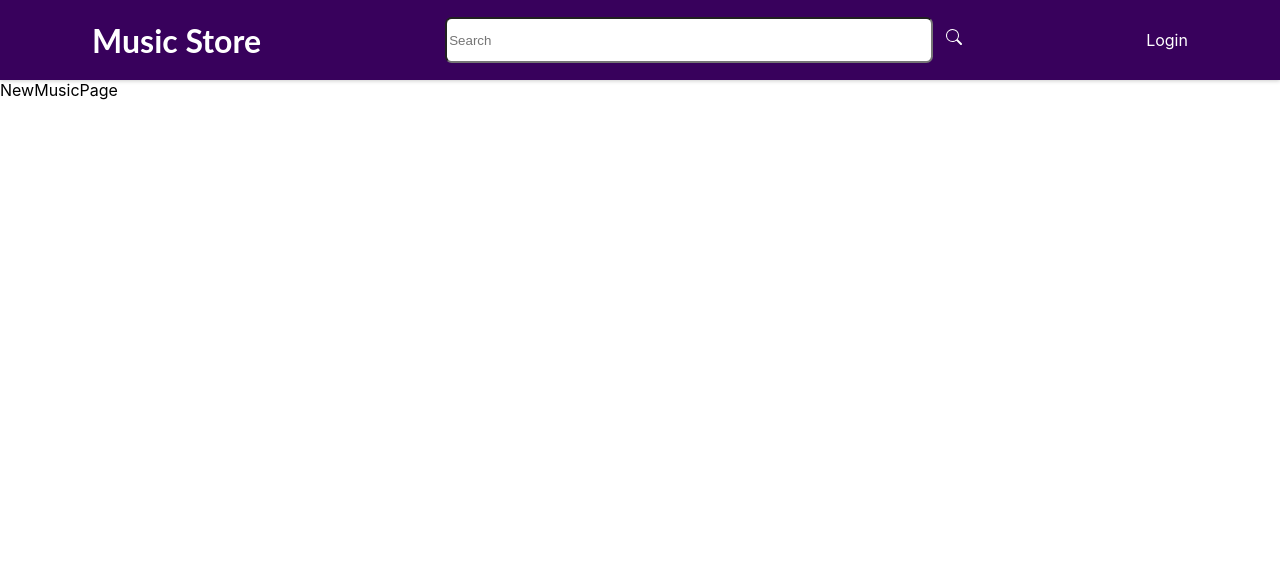
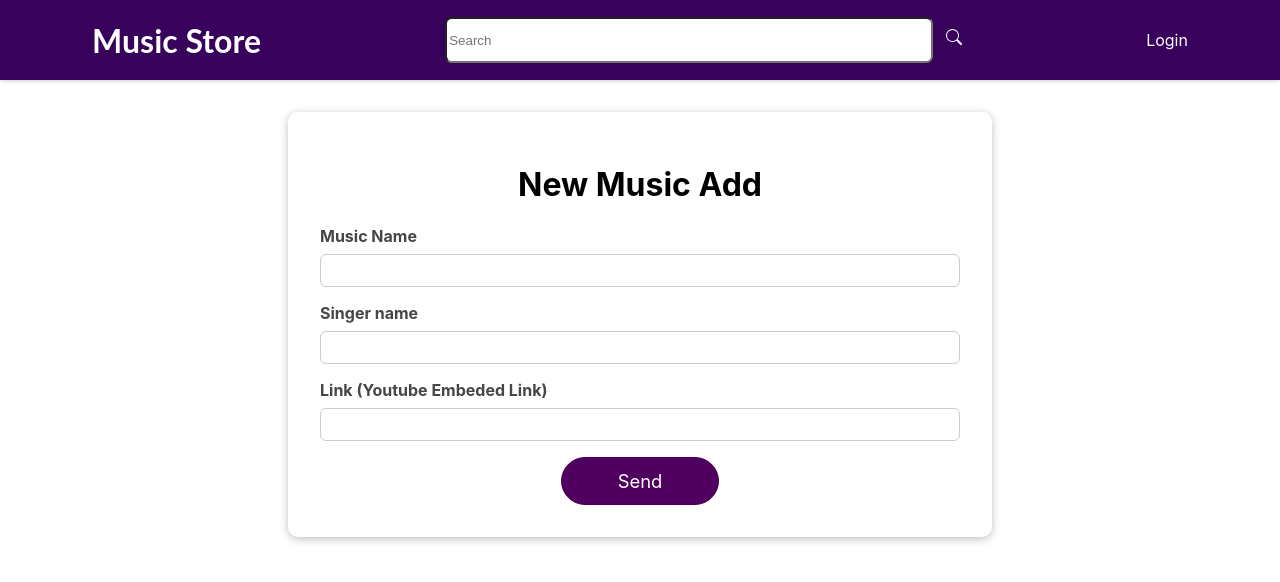
Before and after one commit to cemgokce/music-store, a React (Create React App) app: page /new-music in a window 1280 px wide. Shown: the top 582 px of the page. Built offline with nearby package versions, Linux system fonts and the light colour scheme.

Commit message:
Redux implemented.

```diff
--- a/package.json
+++ b/package.json
@@ -3,6 +3,7 @@
   "version": "0.1.0",
   "private": true,
   "dependencies": {
+    "@reduxjs/toolkit": "^1.9.1",
     "@testing-library/jest-dom": "^5.16.5",
     "@testing-library/react": "^13.4.0",
     "@testing-library/user-event": "^13.5.0",
@@ -10,11 +11,14 @@
     "@types/node": "^16.18.11",
     "@types/react": "^18.0.26",
     "@types/react-dom": "^18.0.10",
+    "@types/react-redux": "^7.1.25",
     "react": "^18.2.0",
     "react-dom": "^18.2.0",
     "react-icons": "^4.7.1",
+    "react-redux": "^8.0.5",
     "react-router-dom": "^5.2.0",
     "react-scripts": "5.0.1",
+    "redux": "^4.2.0",
     "typescript": "^4.9.4",
     "web-vitals": "^2.1.4"
   },
--- a/src/components/Music/Music.module.css
+++ b/src/components/Music/Music.module.css
@@ -1,18 +1,22 @@
-.container{
-    display:flex;
+
+.musicCard {
+    display: flex;
     flex-direction: column;
-    margin-top: 3rem;
-    line-height: 2rem;
+    align-items: center;
+
+    width: 90%;
+    max-width: 40rem;
+    margin: 2rem auto;
+    padding: 2rem;
 }
 
 .name {
     font-size: 1.5rem;
     display: flex;
     justify-content: center;
+    margin-bottom: 1rem;
     font-weight: bold;
-
 }
 .frame {
-    display: flex;
-    justify-content: center;
+    margin-bottom: 1rem;
 }
--- a/src/components/Music/Music.tsx
+++ b/src/components/Music/Music.tsx
@@ -1,18 +1,20 @@
 import React from "react";
 import classes from "./Music.module.css"
+import Button from "../UI/Button/Button"
+import Card from "../UI/Card/Card"
 
 
 const Music = (props: any) => {
   return (
-    <React.Fragment>
-      <div className={classes.container}>
-        <div className={classes.name}>{props.singer}-{props.name}</div>
+    <Card className={classes.musicCard}>
+        <div className={classes.name}>{props.singer} - {props.name}</div>
         <div className={classes.frame}>
-        <iframe  src={props.link} title={props.name} width="560" height="315" frameBorder="0" allowFullScreen
+        <iframe  src={`https://www.youtube.com/embed/${props.link}`} title={props.name} width="560" height="315" frameBorder="0" allowFullScreen
         allow="accelerometer; autoplay; clipboard-write; encrypted-media; gyroscope; picture-in-picture"></iframe>
         </div>
-      </div>
-    </React.Fragment>
+        <Button className={classes.btnFav}>Add to Favorites</Button>
+
+    </Card>
   );
 };
 
--- /dev/null
+++ b/src/components/Music/NewMusic.module.css
@@ -0,0 +1,41 @@
+.login {
+    width: 90%;
+    max-width: 40rem;
+    margin: 2rem auto;
+    padding: 2rem;
+  }
+
+  .actions {
+    display: flex;
+    flex-direction: column;
+    height: auto;
+    width: auto;
+    align-items: center;
+  }
+
+  .buttonSignUp {
+    font: inherit;
+    border: 1px solid white;
+    background: white;
+    color: black;
+    padding: 0.75rem 3.5rem;
+    cursor: pointer;
+    font-size: 1.15rem;
+    border-radius: 30px;
+  }
+
+  .buttonSignUp:hover {
+    background-color: white;
+    border-color: white;
+    color: grey;
+  }
+  .loginHeader {
+    text-align: center;
+  }
+
+  @media (min-width: 768px) {
+    .control {
+      align-items: center;
+      flex-direction: row;
+    }
+  }
--- a/src/components/Music/NewMusic.tsx
+++ b/src/components/Music/NewMusic.tsx
@@ -1,7 +1,77 @@
-import React from 'react'
+import React, { useState } from "react";
 
-export default function NewMusic() {
+import { useDispatch, useSelector } from "react-redux";
+import { musicActions } from "../../store/music-slice";
+import { useHistory } from "react-router-dom";
+
+import Card from "../UI/Card/Card";
+import classes from "./NewMusic.module.css";
+import Button from "../UI/Button/Button";
+import Input from "../UI/Input/Input";
+
+const NewMusic = (props: any) => {
+  const [name, setName] = useState("");
+  const [singer, setSinger] = useState("");
+  const [link, setLink] = useState("");
+
+  const dispatch = useDispatch();
+  const hisory = useHistory();
+
+  //Change handlers
+
+  const nameChangeHandler = (event: React.ChangeEvent<HTMLInputElement>) => {
+    setName(event.target.value);
+  };
+
+  const singerChangeHandler = (event: React.ChangeEvent<HTMLInputElement>) => {
+    setSinger(event.target.value);
+  };
+
+  const linkChangeHandler = (event: React.ChangeEvent<HTMLInputElement>) => {
+    setLink(event.target.value);
+  };
+
+  //submit handler login and sign up
+  const submitHandler = () => {
+    console.log("work");
+    const abc = { name: "lale", singer: "cem", link: "HPuYXQL7BTo", id: 5 };
+    dispatch(musicActions.addMusic(abc));
+    hisory.push("/")
+
+  };
+
   return (
-    <div>NewMusic</div>
-  )
-}
+    <Card className={classes.login}>
+      <h1 className={classes.loginHeader}>New Music Add</h1>
+      <form onSubmit={submitHandler}>
+        <Input
+          type="text"
+          label="Music Name"
+          id="musicName"
+          value={name}
+          onChange={nameChangeHandler}
+        />
+        <Input
+          type="text"
+          label="Singer name"
+          id="singer"
+          value={singer}
+          onChange={singerChangeHandler}
+        />
+
+        <Input
+          type="link"
+          label="Link (Youtube Embeded Link) "
+          id="link"
+          value={link}
+          onChange={linkChangeHandler}
+        />
+        <div className={classes.actions}>
+          <Button type="submit">Send</Button>
+        </div>
+      </form>
+    </Card>
+  );
+};
+
+export default NewMusic;
--- /dev/null
+++ b/src/data.tsx
@@ -0,0 +1,27 @@
+const musics = [
+  {
+    id: 1,
+    name: "Lost In Your Light",
+    singer: "Dua Lipa",
+    link: "r-AuLm7S3XE",
+  },
+  {
+    id: 2,
+    name: "Blow Your Mind",
+    singer: "Dua Lipa",
+    link: "1nydxbGhgv8",
+  },
+  {
+    id: 3,
+    name: "Tiny Desk",
+    singer: "Dua Lipa",
+    link: "F4neLJQC1_E",
+  },
+  {
+    id: 4,
+    name: "Love Again",
+    singer: "Dua Lipa",
+    link: "BC19kwABFwc",
+  },
+];
+export default musics;
--- a/src/index.tsx
+++ b/src/index.tsx
@@ -5,14 +5,18 @@ import App from "./App";
 
 import { BrowserRouter } from "react-router-dom";
 import { AuthContextProvider } from "./store/auth-context";
+import { Provider } from "react-redux";
+import store from "./store/index";
 
 const root = ReactDOM.createRoot(
   document.getElementById("root") as HTMLElement
 );
 root.render(
-  <AuthContextProvider>
-    <BrowserRouter>
-      <App />
-    </BrowserRouter>
-  </AuthContextProvider>
+  <Provider store={store}>
+    <AuthContextProvider>
+      <BrowserRouter>
+        <App />
+      </BrowserRouter>
+    </AuthContextProvider>
+  </Provider>
 );
--- a/src/pages/MainPage.tsx
+++ b/src/pages/MainPage.tsx
@@ -1,31 +1,21 @@
 import React from "react";
-import classes from "./MainPage.module.css"
+import classes from "./MainPage.module.css";
 import Music from "../components/Music/Music";
+import { useSelector } from "react-redux";
+import { RootState } from "../store";
 
 const MainPage = () => {
+  const musicItems = useSelector((state: RootState) => state.music.musics);
+  const musicTotal = useSelector((state: RootState) => state.music.totalMusic);
+
   return (
     <div className={classes.container}>
-      <Music
-        name="Tiny Desk"
-        singer="Dua Lipa"
-        link={`https://www.youtube.com/embed/F4neLJQC1_E`}
-      />
-      <Music
-        name="Tiny Desk"
-        singer="Dua Lipa"
-        link={`https://www.youtube.com/embed/F4neLJQC1_E`}
-      />
-      <Music
-        name="Tiny Desk"
-        singer="Dua Lipa"
-        link={`https://www.youtube.com/embed/F4neLJQC1_E`}
-      />
-      <Music
-        name="Tiny Desk"
-        singer="Dua Lipa"
-        link={`https://www.youtube.com/embed/F4neLJQC1_E`}
-      />
-
+      <h1 style={{ textAlign: "center" }}>{musicTotal}</h1>
+      {musicItems.map((e) => {
+        return (
+          <Music name={e.name} singer={e.singer} link={e.link} key={e.id} />
+        );
+      })}
     </div>
   );
 };
--- a/src/pages/NewMusicPage.tsx
+++ b/src/pages/NewMusicPage.tsx
@@ -1,7 +1,10 @@
-import React from 'react'
+import React from "react";
+import NewMusic from "../components/Music/NewMusic";
 
 export default function NewMusicPage() {
   return (
-    <div>NewMusicPage</div>
-  )
+    <React.Fragment>
+      <NewMusic />
+    </React.Fragment>
+  );
 }
--- /dev/null
+++ b/src/store/index.tsx
@@ -0,0 +1,11 @@
+import { configureStore } from "@reduxjs/toolkit";
+
+import musicSlice from "./music-slice";
+
+const store =configureStore({
+    reducer: {music: musicSlice.reducer}
+});
+
+export default store;
+export type RootState = ReturnType<typeof store.getState>
+export type AppDispatch = typeof store.dispatch
--- /dev/null
+++ b/src/store/music-slice.tsx
@@ -0,0 +1,38 @@
+import { createSlice } from "@reduxjs/toolkit";
+import musicsData from "../data";
+
+export interface MusicType {
+    name:string,
+    singer:string,
+    link: string,
+    id:number
+}
+
+export interface MusicStateType {
+    musics: MusicType[]
+    totalMusic: number
+}
+const musicSlice = createSlice({
+    name: "music",
+    initialState: {
+      musics: musicsData,
+      totalMusic: 4
+    },
+    reducers: {
+      addMusic(state:MusicStateType, action) {
+        console.log("girdiiiiiiii")
+        const newItem = action.payload;
+        state.totalMusic++;
+          state.musics.push({
+            id: newItem.id,
+            name: newItem.name,
+            singer: newItem.singer,
+            link: newItem.link,
+          });
+        }
+      }
+    },
+  );
+
+  export const musicActions = musicSlice.actions;
+  export default musicSlice;
```
Also changed, not shown: 1 other file (tests, documents, lock files or other folders).
